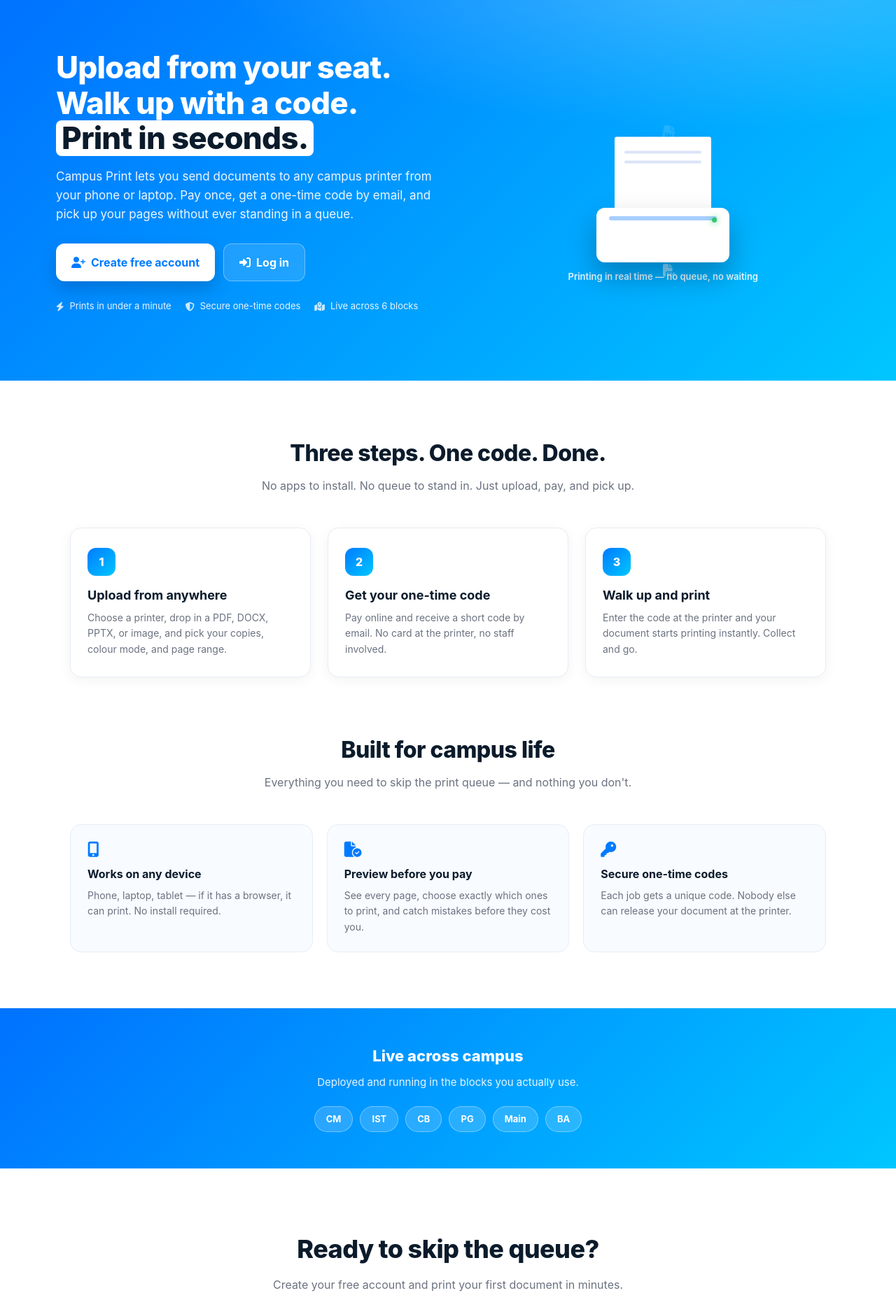
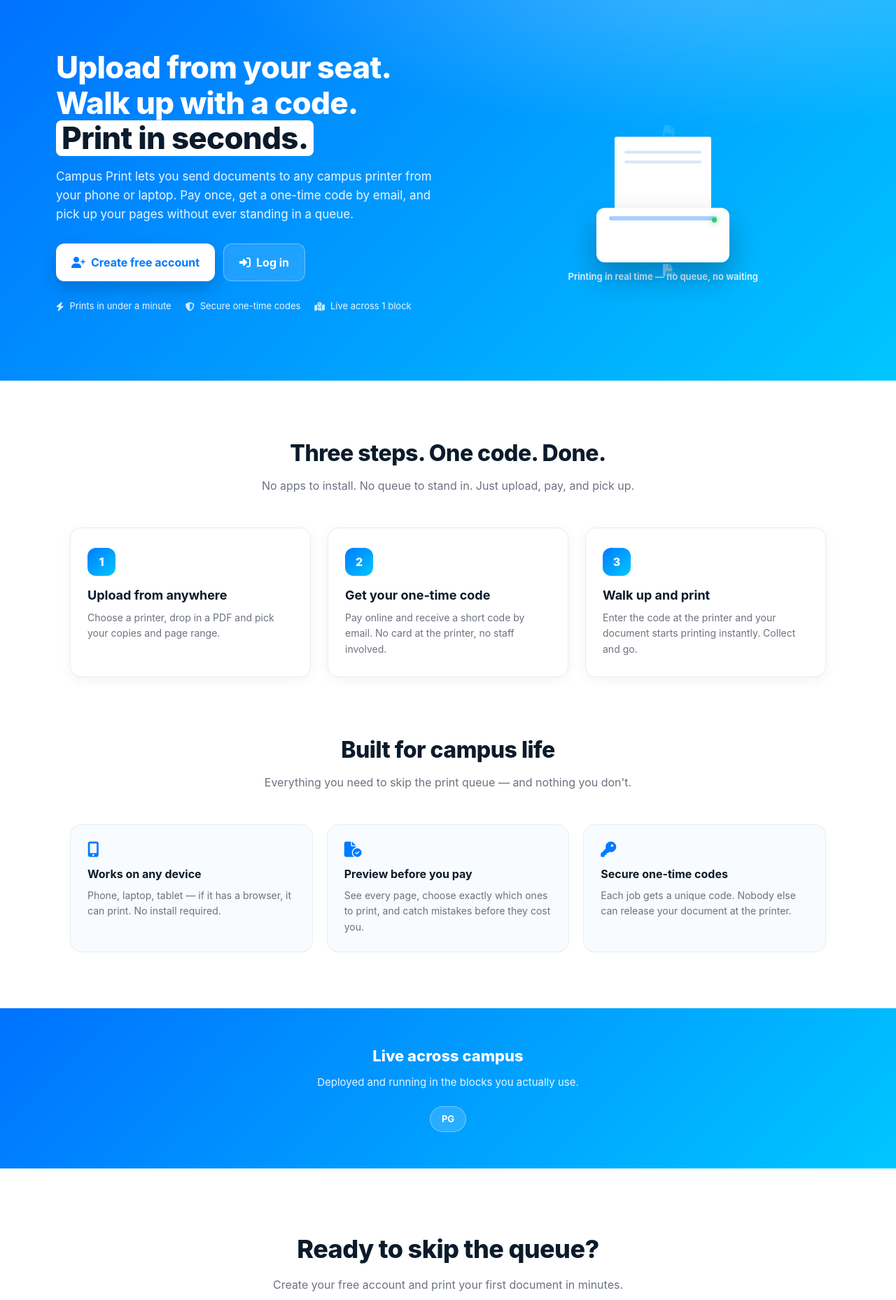
Before and after one commit to found404At404NotFound/CampusPrinter, a Flask app: page / in a window 1280 px wide. Shown: the part 69-1927 px from the top of the page at 70% size. Run offline with Flask 3, Linux system fonts and the light colour scheme.

Commit message:
Update home.html

```diff
--- a/templates/home.html
+++ b/templates/home.html
@@ -314,7 +314,7 @@ footer{
       <div class="hero-badges">
         <span class="hero-badge"><i class="fas fa-bolt"></i> Prints in under a minute</span>
         <span class="hero-badge"><i class="fas fa-shield-halved"></i> Secure one-time codes</span>
-        <span class="hero-badge"><i class="fas fa-map-location-dot"></i> Live across 6 blocks</span>
+        <span class="hero-badge"><i class="fas fa-map-location-dot"></i> Live across 1 block</span>
       </div>
     </div>
 
@@ -346,7 +346,7 @@ footer{
     <div class="step">
       <div class="step-num">1</div>
       <h3>Upload from anywhere</h3>
-      <p>Choose a printer, drop in a PDF, DOCX, PPTX, or image, and pick your copies, colour mode, and page range.</p>
+      <p>Choose a printer, drop in a PDF and pick your copies and page range.</p>
     </div>
     <div class="step">
       <div class="step-num">2</div>
@@ -392,12 +392,9 @@ footer{
   <h3>Live across campus</h3>
   <p>Deployed and running in the blocks you actually use.</p>
   <div class="blocks-chips">
-    <span class="chip">CM</span>
-    <span class="chip">IST</span>
-    <span class="chip">CB</span>
+
     <span class="chip">PG</span>
-    <span class="chip">Main</span>
-    <span class="chip">BA</span>
+
   </div>
 </section>
 
```
